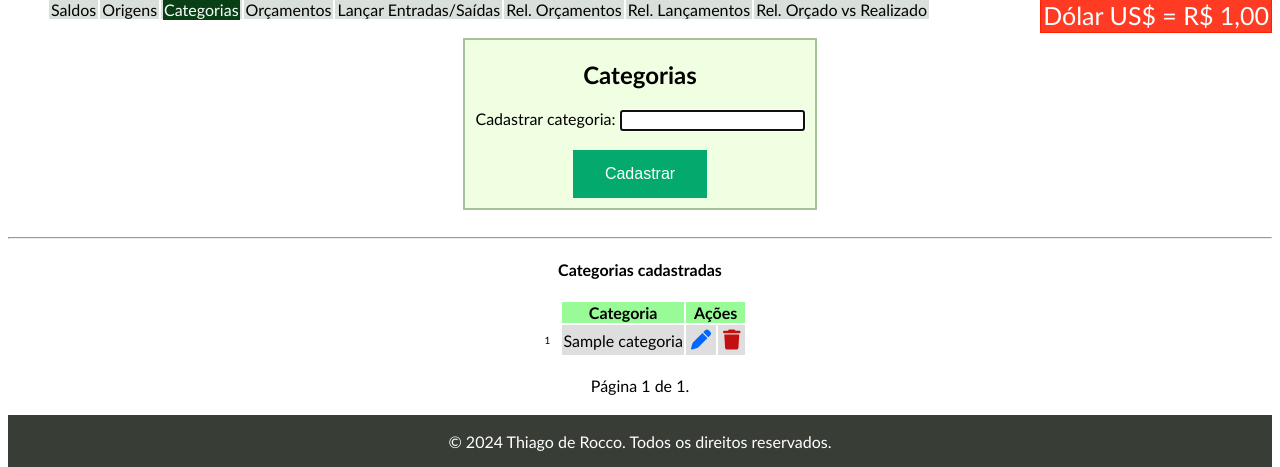
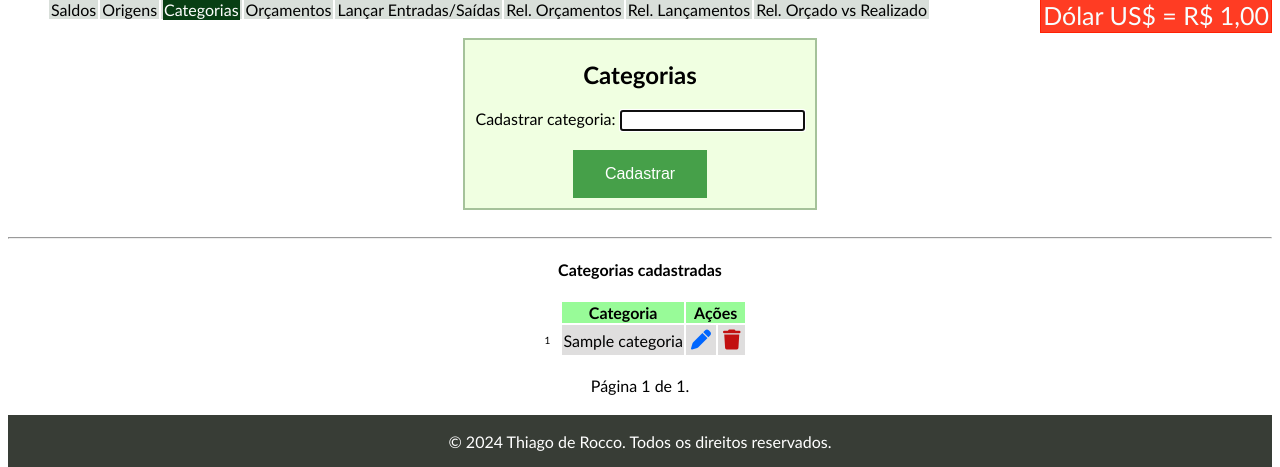
Before and after one commit to thiagorocco/projetos-django, a Django app: page /categorias/ in a window 1280 px wide, with the pointer over the restyled element. Shown: the part 82-549 px from the top of the page. Run offline with Django 5.2, Linux system fonts and the light colour scheme; tables that the repository leaves empty hold one stand-in row (values such as "Sample post"); a database or web service that is not in the repository returns one stand-in record (values such as "Sample title"); data that the repository does not hold is empty; some libraries are stand-ins or nearby versions.

Commit message:
Incluido formatacao para hover dos botoes green e blue

```diff
--- a/controle-financeiro/financeiro/static/css/style.css
+++ b/controle-financeiro/financeiro/static/css/style.css
@@ -146,9 +146,15 @@ i{
 .green{
     background-color: #04AA6D;
 }
+.green:hover{
+    background-color: #46a049;
+}
 .black{
     background-color: #555555;
 }
 .blue{
     background-color: #2196F3;
 }
+.blue:hover{
+    background-color: #0b7dda;
+}
```
